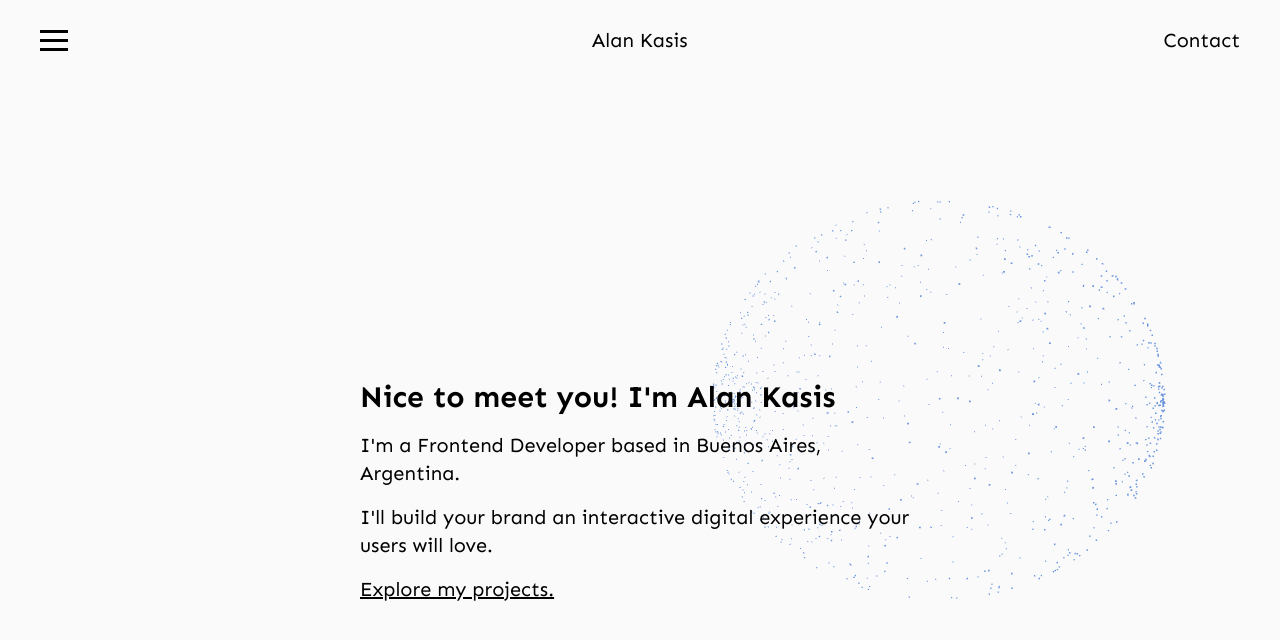
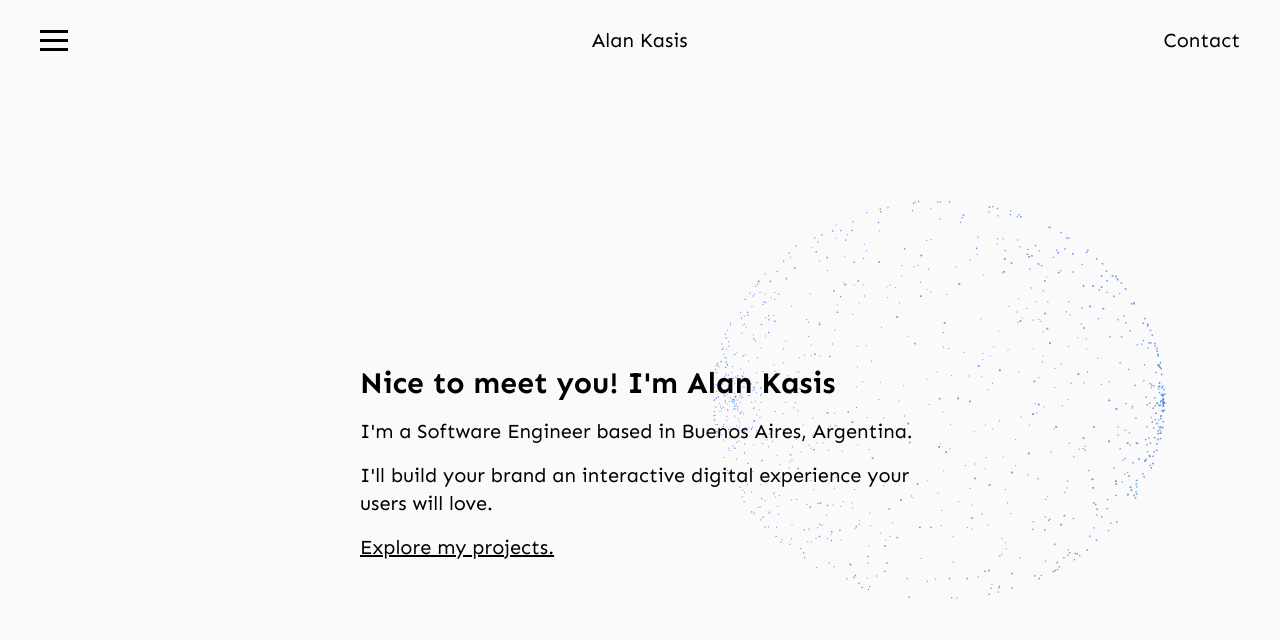
Before and after one commit to AlanKasis/portfolio, a Next.js app: page /about in a window 1280 px wide. Shown: the top 640 px of the page. Built offline with nearby package versions, Linux system fonts and the light colour scheme.

Commit message:
Text modification

```diff
--- a/src/app/about/page.tsx
+++ b/src/app/about/page.tsx
@@ -9,7 +9,7 @@ const About = (props: AboutProps) => {
       <div className="animate-fadein lg:w-1/2 z-20 absolute xl:translate-y-1/2 top-1/3 flex flex-wrap justify-center items-center flex-column px-10 space-y-4">
         <span className="w-full md:text-3xl text-2xl font-bold">Nice to meet you! I&apos;m Alan Kasis</span>
         <span className="w-full text-lg md:text-xl">
-          I&apos;m a Frontend Developer based in Buenos Aires, Argentina.
+          I&apos;m a Software Engineer based in Buenos Aires, Argentina.
         </span>
         <span className="w-full text-lg md:text-xl">
           I&apos;ll build your brand an interactive digital experience your users will love.
```
